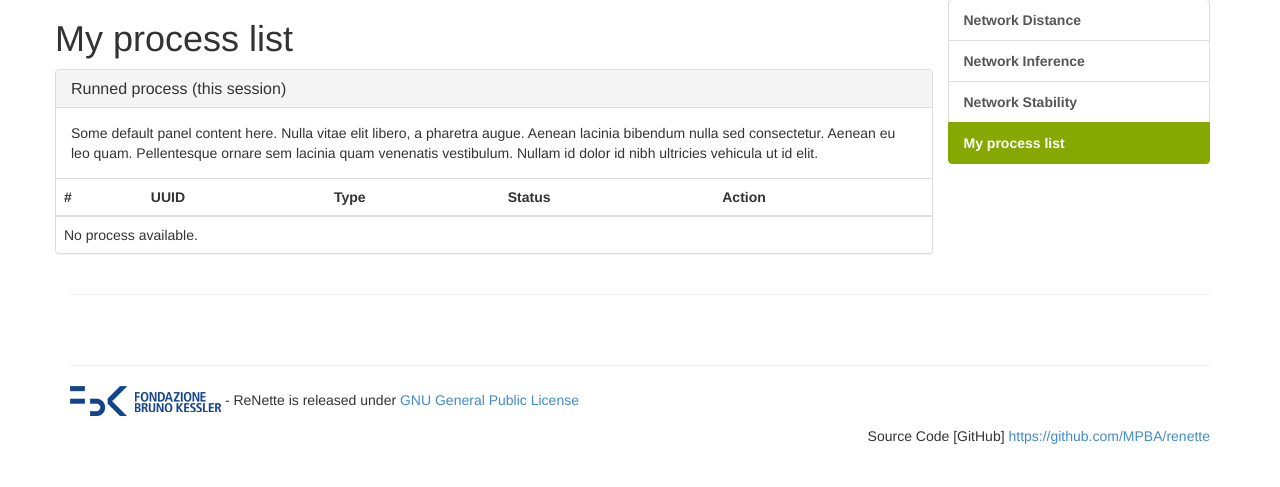
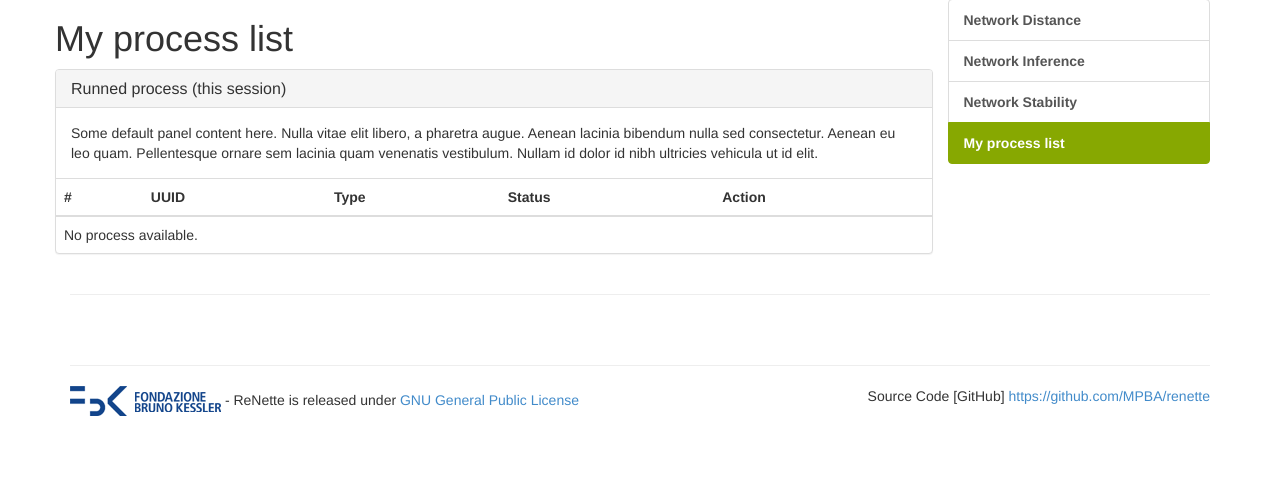
Before and after one commit to MPBA/renette, a Django app: page /engine/process/list/ in a window 1280 px wide. Shown: the part 101-588 px from the top of the page. Run offline with Django 3.2, Linux system fonts and the light colour scheme; data comes from the database, SQL or seed files in the repository; parts of the project's set-up code (start-up, migrations or seed data) failed here and were passed over.

Commit message:
html 404 500, base

```diff
--- a/renette/templates/404.html
+++ b/renette/templates/404.html
@@ -1,8 +1,10 @@
 {% extends 'base.html' %}
+{% load static %}
 {% block container %}
 <div class="row row-offcanvas row-offcanvas-right">
         <div class="col-xs-12 col-sm-9">
             <div class="page-header">
+                <img src="{% static 'img/rotten-apple.jpg' %}">
                 <h1>404 - Not Found.</h1>
             </div>
         </div><!--/span-->
--- a/renette/templates/500.html
+++ b/renette/templates/500.html
@@ -3,6 +3,7 @@
 <div class="row row-offcanvas row-offcanvas-right">
         <div class="col-xs-12 col-sm-9">
             <div class="page-header">
+                <img src="{% static 'img/rotten-apple.jpg' %}">
                 <h1>500 - Internal Server Error.</h1>
             </div>
         </div><!--/span-->
--- a/renette/templates/base.html
+++ b/renette/templates/base.html
@@ -77,11 +77,15 @@
       {% block footer %}
           <footer>
             <hr>
-            <p>
-                <a href="http://www.fbk.eu" target="_blank"><img src="{% static 'img/logo-small.gif' %}"></a>
+            <div class="row">
+                <div class="col-md-6"><a href="http://www.fbk.eu" target="_blank"><img src="{% static 'img/logo-small.gif' %}"></a>
                 - ReNette is released under <a href="http://www.gnu.org/licenses/gpl.html" target="_blank">GNU General Public License</a>
-            </p>
-            <p class="pull-right">Source Code [GitHub] <a href="https://github.com/MPBA/renette">https://github.com/MPBA/renette</a></p>
+                </div>
+                <div class="col-md-6">
+                    <p class="pull-right">Source Code [GitHub] <a href="https://github.com/MPBA/renette">https://github.com/MPBA/renette</a></p>
+                </div>
+            </div>
+
           </footer>
       {% endblock footer %}
 
```
Also changed, not shown: renette/static/img/rotten-apple.jpg (added).
